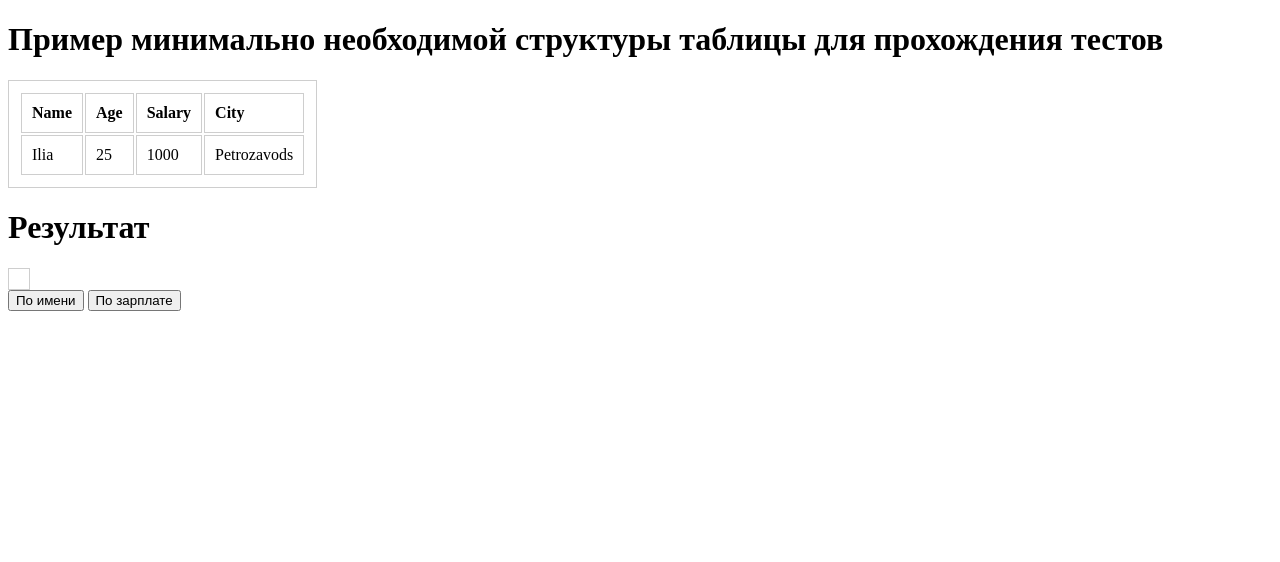
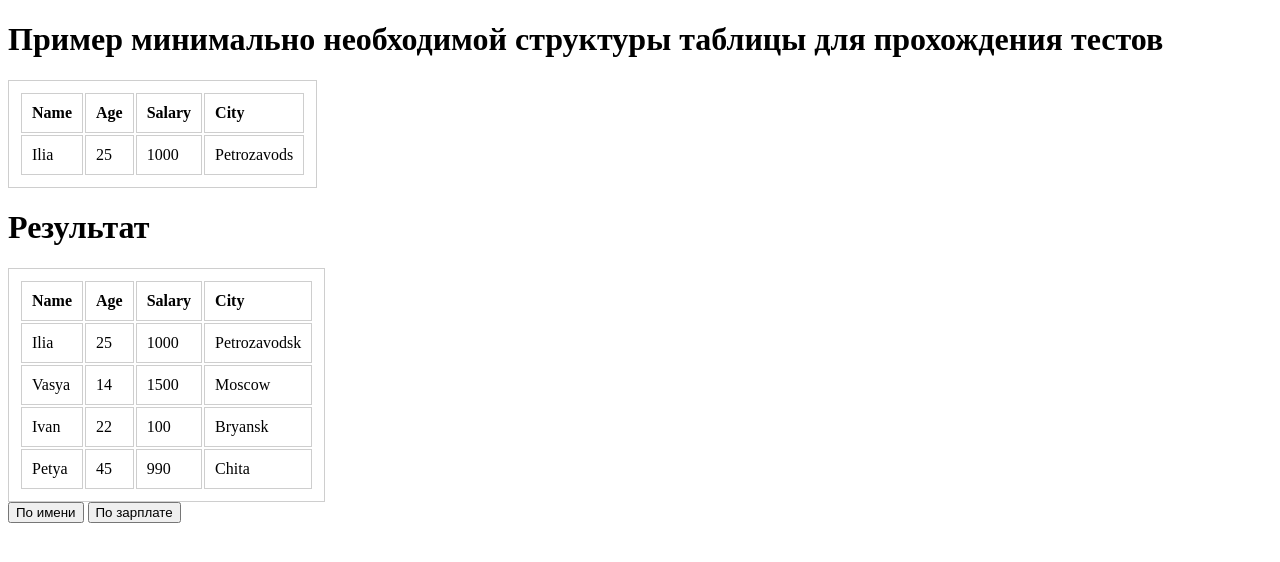
Before and after one commit to js-tasks-ru/jsbasic-20190521_nika7, a website: page 5-module/2-task/index.html in a window 1280 px wide. Both pictures are taken after a click on the button "По имени". Drawn offline with Linux system fonts and the light colour scheme; files that its build step writes are made by us from their sources.

Commit message:
done 1 error test task 2 module 5

```diff
--- a/5-module/2-task/index.html
+++ b/5-module/2-task/index.html
@@ -65,12 +65,13 @@
             }
         ];
 
-        let table = new SortableTable(rows);
+        let table = new SortableTable(rows)
+
         document.querySelector('.result').appendChild(table.el);
 
     </script>
 
-    <button onclick="table.sort(0)">По имени</button>
+    <button onclick="table.sort(0, true)">По имени</button>
     <button onclick="table.sort(2)">По зарплате</button>
 </body>
 </html>
--- a/5-module/2-task/index.js
+++ b/5-module/2-task/index.js
@@ -16,16 +16,100 @@
  * @constructor
  */
 function SortableTable(items) {
+    let headRow = document.createElement('thead')
+    headRow.innerHTML = '<tr>\n' + '<td>Name</td>\n' + '<td>Age</td>\n' + '<td>Salary</td>\n' + '<td>City</td>\n' + '</tr>'
+    let bodyRow = document.createElement('tbody')
+    items.forEach(function (element) {
+        let innerBody = document.createElement('tr')
+        innerBody.innerHTML += '<td>' + element.name + '</td>\n'
+        innerBody.innerHTML += '<td>' + element.age + '</td>\n'
+        innerBody.innerHTML += '<td>' + element.salary + '</td>\n'
+        innerBody.innerHTML += '<td>' + element.city + '</td>\n'
+        bodyRow.appendChild(innerBody)
+    })
+
 
     /**
      * @property {Element} - обязательно свойство, которое ссылается на элемент <table>
      */
     this.el = document.createElement('table');
+    this.el.appendChild(headRow)
+    this.el.appendChild(bodyRow)
 
     /**
      * Метод выполняет сортировку таблицы
      * @param {number} column - номер колонки, по которой нужно выполнить сортировку (отсчет начинается от 0)
      * @param {boolean} desc - признак того, что сортировка должна идти в обратном порядке
      */
-    this.sort = function (column, desc = false) { };
+    this.sort = function (column, desc = false)
+    {
+        let bodySort = this.el.lastElementChild
+        let allBodyRows = bodySort.querySelectorAll('tr')
+        let allBodyRows1 = Array.prototype.slice.call(allBodyRows)
+        let newTbody = document.createElement('tbody')
+        if (!desc) {
+            allBodyRows1.sort(function (a, b) {
+                if (!isNaN(Number(a.children[column].innerHTML))) {
+                    if (Number(a.children[column].innerHTML)< Number(b.children[column].innerHTML)) {
+                        return -1;
+                    }
+                } else {
+                    if (a.children[column].innerHTML < b.children[column].innerHTML) {
+                        return -1;
+                    }
+                }
+            })
+            allBodyRows1.forEach(function (el) {
+                newTbody.appendChild(el)
+
+            })
+        }  else {
+            allBodyRows1.sort(function (a, b) {
+                if (!isNaN(Number(a.children[column].innerHTML))) {
+                    if (Number(a.children[column].innerHTML) > Number(b.children[column].innerHTML)) {
+                        return 1;
+                    }
+                } else {
+                    if (a.children[column].innerHTML > b.children[column].innerHTML) {
+                        return 1;
+                    }
+                }
+            })
+            allBodyRows1.forEach(function (el) {
+                newTbody.appendChild(el)
+
+            })
+        }
+        this.el.appendChild(newTbody)
+
+    };
 }
+
+
+// function Button({el, options}) {
+//     // this = {}
+//
+//     this.el = el;
+//     this.text = options.text;
+//
+//
+//     this.click = function () {
+//
+//     }
+// }
+//
+// // app.js
+//
+// const submit = new Button({
+//     el: document.body,
+//     options: {
+//         text: 'Отправить'
+//     }
+// });
+//
+// const scrollDow = new Button({
+//     el: document.body,
+//     options: {
+//         text: 'Вниз'
+//     }
+// })
```
Also changed, not shown: 5-module/2-task/README.md.
